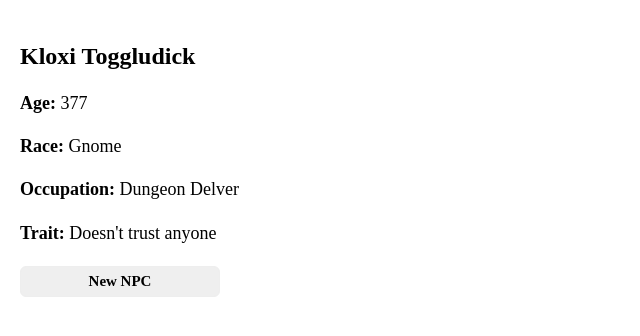
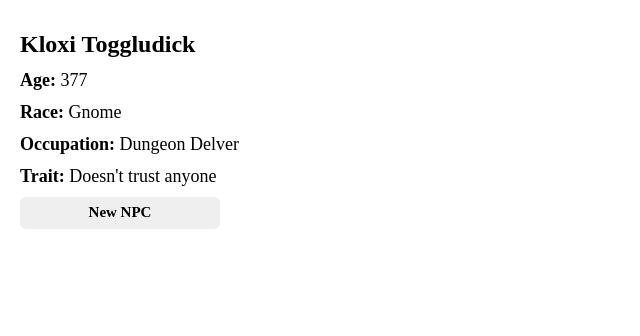
Before and after one commit to Tawe/NPC-generator, a React (Create React App) app: page / in a window 1280 px wide. Shown: the top 336 px of the page, without its empty margins (0-640 px from the left). Built offline with nearby package versions, Linux system fonts and the light colour scheme; a web font is replaced by a local one.

Commit message:
Fixed container height

```diff
--- a/src/App.tsx
+++ b/src/App.tsx
@@ -90,7 +90,7 @@ const Background = styled.div`
 const Container = styled.div`
     display: flex;
     flex-direction: column;
-    height: 300px;
+    height: 220px;
     justify-content: space-evenly;
     font-family: MedievalSharp;
     font-size: 18px;
```
